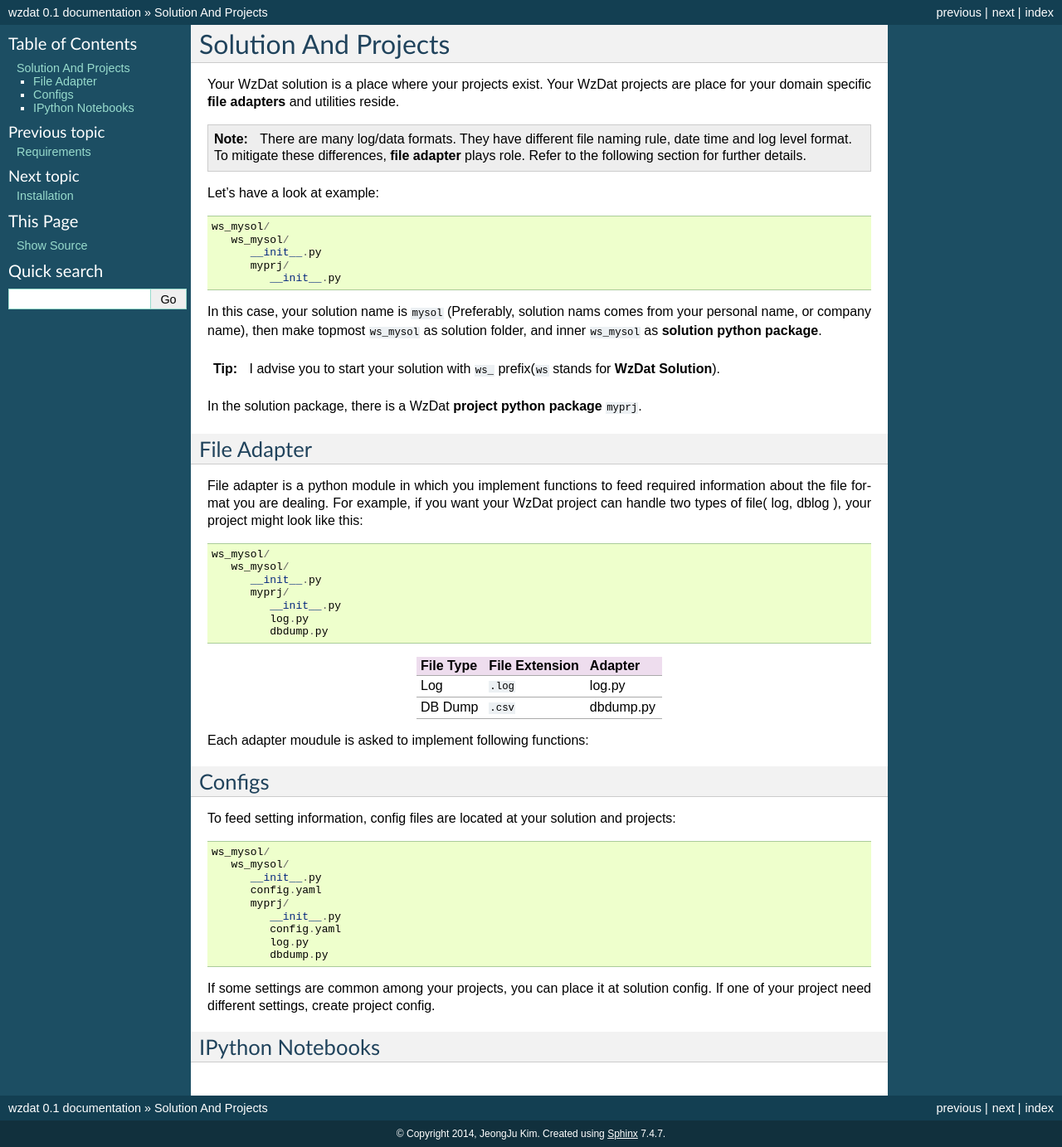
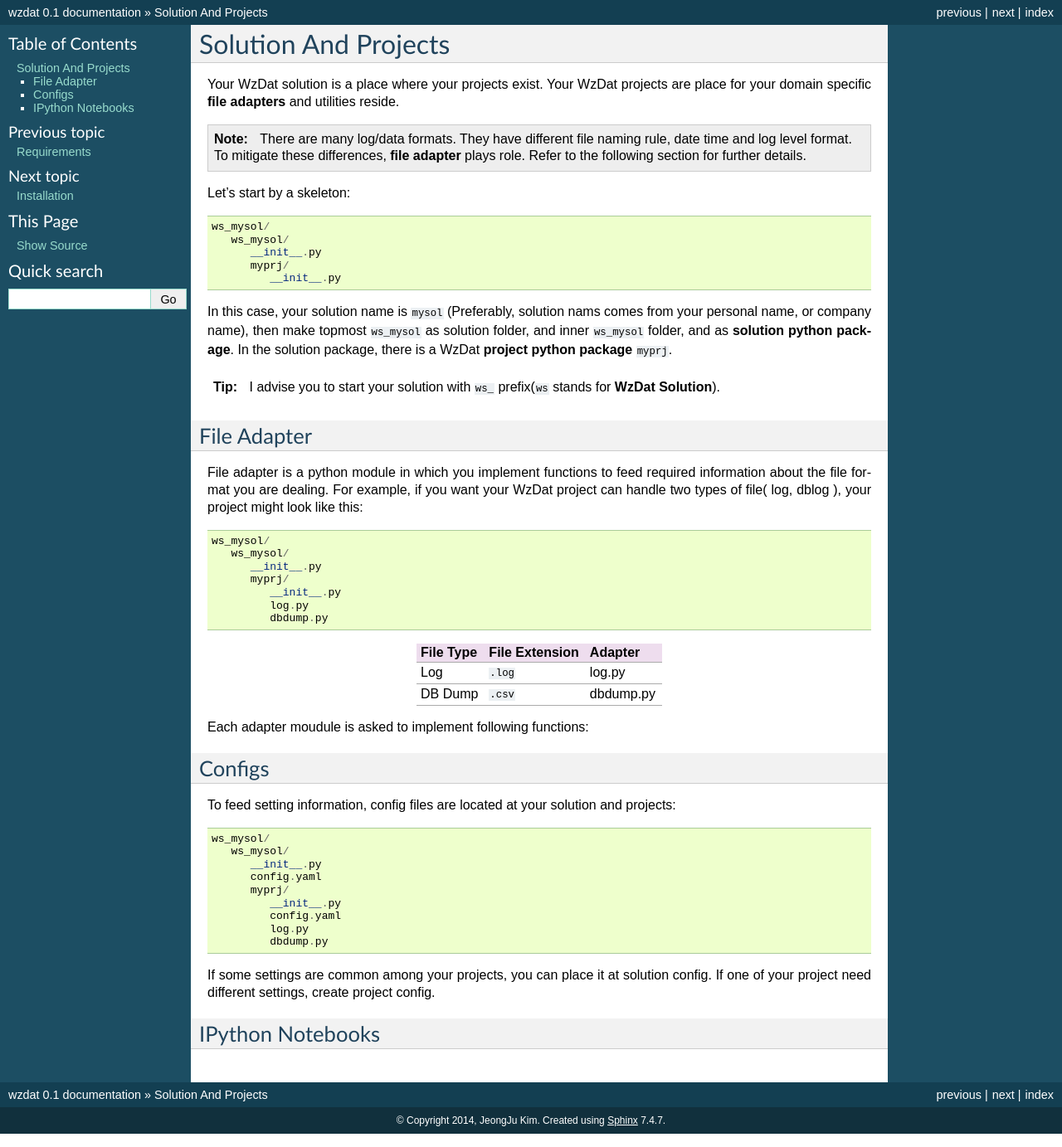
Before and after one commit to haje01/wzdat, a Sphinx documentation site: the page built from docs/solandprj.rst, in a window 1280 px wide. Shown: the whole page at 83% size. Built offline with Sphinx 7.4.7, drawn with Linux system fonts in a browser that asks for light colours.

Commit message:
Update solandprj.rst

```diff
--- a/docs/solandprj.rst
+++ b/docs/solandprj.rst
@@ -9,7 +9,7 @@ Your WzDat solution is a place where your projects exist. Your WzDat projects ar
 
    There are many log/data formats. They have different file naming rule, date time and log level format. To mitigate these differences, **file adapter** plays role. Refer to the following section for further details.
 
-Let's have a look at example::
+Let's start by a skeleton::
 
    ws_mysol/
       ws_mysol/
@@ -17,13 +17,12 @@ Let's have a look at example::
          myprj/
             __init__.py
 
-In this case, your solution name is ``mysol`` (Preferably, solution nams comes from your personal name, or company name), then make topmost ``ws_mysol`` as solution folder, and inner ``ws_mysol`` as **solution python package**.
+
+In this case, your solution name is ``mysol`` (Preferably, solution nams comes from your personal name, or company name), then make topmost ``ws_mysol`` as solution folder, and inner ``ws_mysol`` folder, and as **solution python package**. In the solution package, there is a WzDat **project python package** ``myprj``.
 
 .. tip::
 
    I advise you to start your solution with ``ws_`` prefix(``ws`` stands for **WzDat Solution**).
-
-In the solution package, there is a WzDat **project python package** ``myprj``.
 
 
 File Adapter
```
